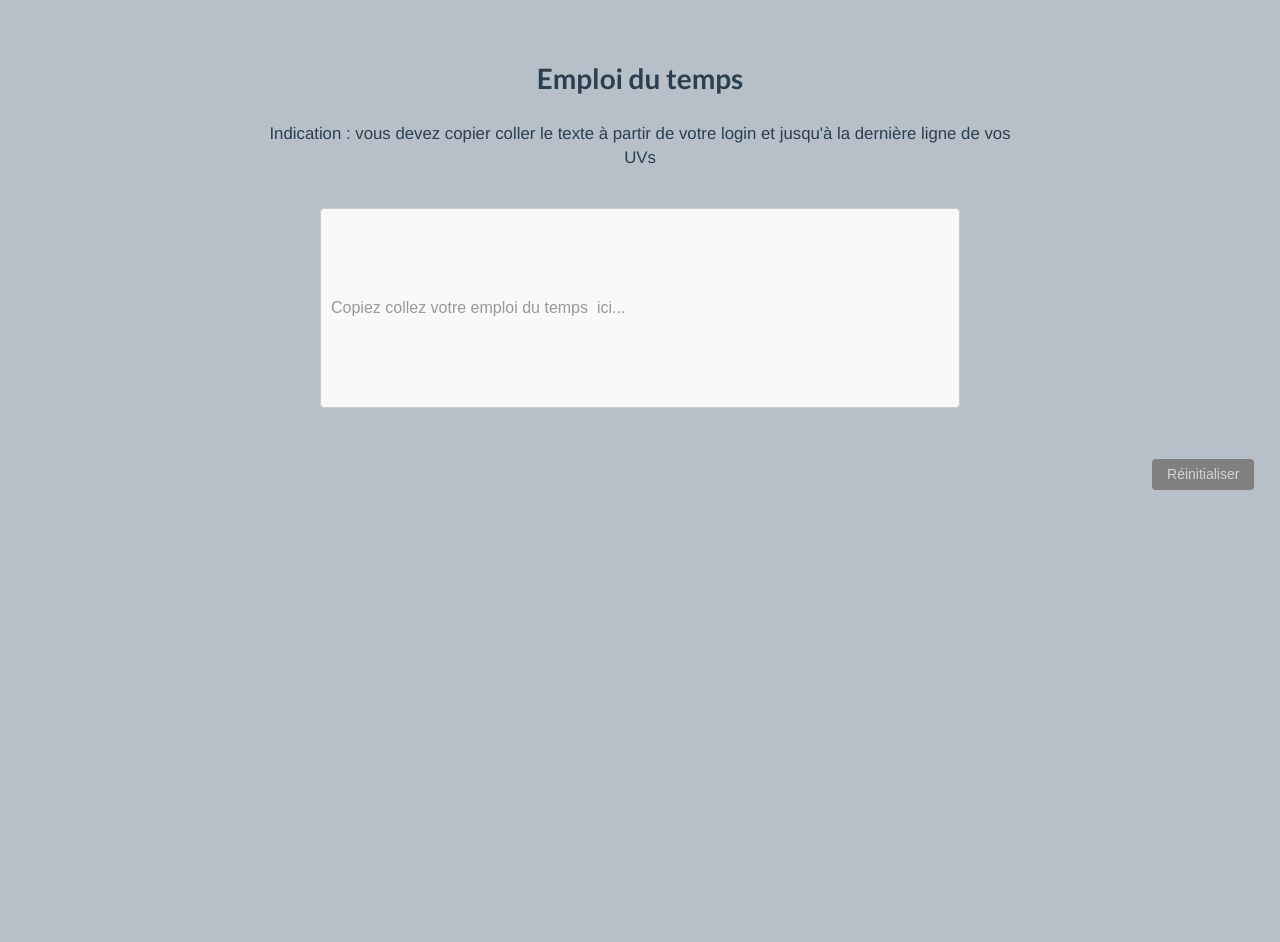
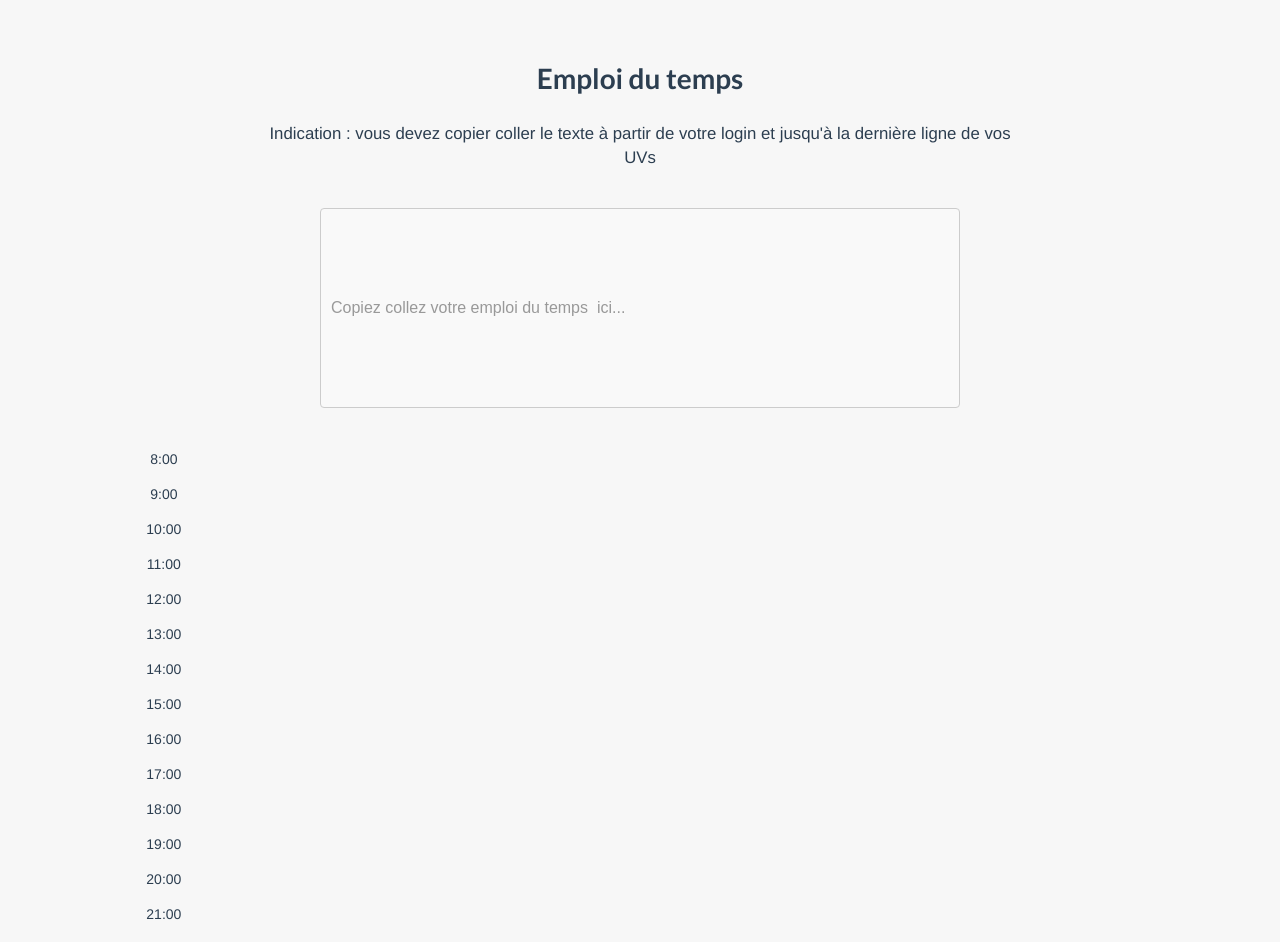
Before and after one commit to leopoldch/special-sniffle, a Vue app: page / in a window 1280 px wide. Shown: the top 942 px of the page. Before the commit the page ends 860 px from the top, so only its background shows below. Built offline with nearby package versions, Linux system fonts and the light colour scheme.

Commit message:
updated css

```diff
--- a/package.json
+++ b/package.json
@@ -9,6 +9,7 @@
   },
   "dependencies": {
     "core-js": "^3.8.3",
+    "html2pdf": "^0.0.11",
     "html2pdf.js": "^0.10.1",
     "js-cookie": "^3.0.5",
     "semantic-ui-css": "^2.5.0",
--- a/src/App.vue
+++ b/src/App.vue
@@ -27,7 +27,8 @@ export default {
 }
 
 #body{
-  background-color: #b7c0c8;
+  //background-color: #b7c0c8;
+  background-color: #F7F7F7;
 
 }
 
--- a/src/components/Application.vue
+++ b/src/components/Application.vue
@@ -11,13 +11,12 @@ let colors = ["#20B2AA", "#FAEBD7", "#008B8B", "#BDB76B", "#8FBC8F", "#DAA520",
 var UVs = new Map();
 var days = new Map();
 
-days.set("LUNDI...", 2)
-days.set("MARDI...", 3)
-days.set("MERCREDI", 4)
-days.set("JEUDI...", 5)
-days.set("VENDREDI", 6)
-days.set("SAMEDI..", 7)
-
+days.set("LUNDI...", 1)
+days.set("MARDI...", 2)
+days.set("MERCREDI", 3)
+days.set("JEUDI...", 4)
+days.set("VENDREDI", 5)
+days.set("SAMEDI..", 6)
 
 
 function fromStorage(){
@@ -26,6 +25,7 @@ function fromStorage(){
   let temp3 = Cookies.get('UVS')
 
   if(temp1 !== undefined && temp2 !== undefined && temp3 !== undefined){
+    text.value = temp3;
     firstLine.value = temp2.split(',');
     UVs = new Map(JSON.parse(temp3))
     myLines.value = JSON.parse(temp1)
@@ -209,14 +209,14 @@ function filterInputData() {
     <p>Indication : Veuillez appuyer sur le bouton de réinitialisation et renouvelez la tentative.</p>
   </div>
   </div>
-  <div class="indications" v-if="text.length === 0">
+  <div class="indications" v-if="text.length === 0 ">
     <p>Indication : vous devez copier coller le texte à partir de votre login et jusqu'à la dernière ligne de vos UVs</p>
   </div>
 
 
   <input v-if="firstLine.length ==  0" class="input-text" type="text" :value="text" @input="onInput" :placeholder="`Copiez collez votre emploi du temps  ici...`">
   <div class="grid-wrapper" id="edt" >
-
+    <div class="grid-container-title-wrapper">
       <div class="grid-container-title" v-if="myLines.length >  0">
       <div class="title1">
         <p>Lundi</p>
@@ -237,15 +237,19 @@ function filterInputData() {
         <p>Samedi</p>
       </div>
     </div>
+    </div>
+
+
+    <div class="grid-container-items-wrapper">
+      <div class="grid-container-horaires">
+          <span v-for="i in  60" :key="i">
+            <div class="horaires" :style="{ gridColumn:  1 }">
+              <p v-if="i%4 == 0">{{ i/4 +7 }}:00</p>
+            </div>
+          </span>
+        </div>
 
         <div class="grid-container" v-if="myLines.length >  0">
-
-      <span v-for="j in   7" :key="j">
-        <span v-for="i in 15" :key="i">
-
-        </span>
-      </span>
-
 
           <div class="grid-item" v-for="(item, index) in myLines" :key="index" :style="{ backgroundColor: UVs.get(item[0]), gridRowStart: item[5][0], gridRowEnd: item[5][1] , gridColumn: days.get(item[2])}">
             <p>{{item[0]}}<br>
@@ -254,6 +258,8 @@ function filterInputData() {
         </div>
 
       </div>
+    </div>
+
 
 
   <div class="action-wrapper">
--- a/src/styles/Application.css
+++ b/src/styles/Application.css
@@ -81,11 +81,13 @@ input[type="text"] {
 .grid-container{
     border-radius: 5px;
     display: grid;
-    grid-template-columns: repeat(7, 0.7fr);
+    grid-template-columns: repeat(6, 0.7fr);
     grid-template-rows: repeat(60, 0.25fr);
     background-color: rgb(221, 221, 221);
     position: relative;
+    width: 90%;
 }
+
 .grid-container > div {
     display: flex;
     align-items: center;
@@ -93,10 +95,39 @@ input[type="text"] {
 }
 
 
+.grid-container-title-wrapper{
+    display: flex;
+    justify-content: flex-end;
+}
+
 .grid-container-title{
     display: grid;
-    grid-template-columns: repeat(7, 0.7fr);
+    grid-template-columns: repeat(6, 0.7fr);
+    width: 90%;
+
 }
+
+.grid-container-items-wrapper{
+    display: flex;
+    flex-direction: row;
+    flex-wrap: nowrap;
+}
+
+.grid-container-horaires{
+    display: grid;
+    grid-template-columns: repeat(1, 0.7fr);
+    grid-template-rows: repeat(60, 0.25fr);
+    position: relative;
+    width: 10%;
+}
+
+.horaires{
+    grid-column: 1;
+}
+
+
+
+
 
 .grid-container-title > div{
     display: flex;
@@ -105,22 +136,22 @@ input[type="text"] {
 }
 
 .title1{
+    grid-column: 1;
+}
+.title2{
     grid-column: 2;
 }
-.title2{
+.title3{
     grid-column: 3;
 }
-.title3{
+.title4{
     grid-column: 4;
 }
-.title4{
+.title5{
     grid-column: 5;
 }
-.title5{
+.title6{
     grid-column: 6;
-}
-.title6{
-    grid-column: 7;
 }
 
 .borderbold, .border{
@@ -156,8 +187,6 @@ input[type="text"] {
     padding: 3%;
 }
 
-
-
 .button:hover{
     cursor: pointer;
     background-color: rgb(99, 99, 99);
```
Also changed, not shown: 1 other file (tests, documents, lock files or other folders). Lines whose indentation alone changed are shown as unchanged.
